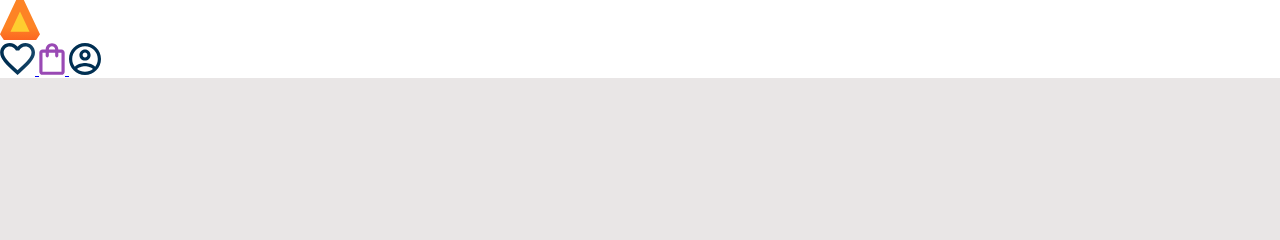
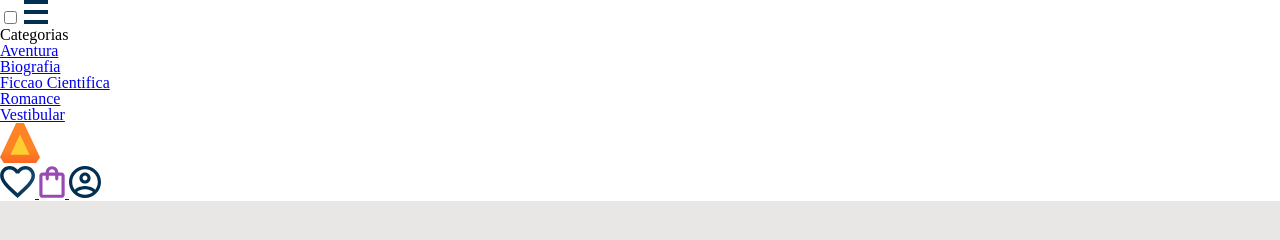
Before and after one commit to Prof-Ailson/RESPONSIVIDADE_H, a plain HTML site: page index.html in a window 1280 px wide. Drawn offline with Linux system fonts and the light colour scheme.

Commit message:
22 de junho

```diff
--- a/index.html
+++ b/index.html
@@ -12,10 +12,24 @@
 
 <body>
     <header class="cabecalho">
+
         <div class="container">
-            <span class="cabecalho__meu-hamburguer"> </span>
+            <input type="checkbox"  id="menu" class="container__botao">
+            <label for="menu">
+            <span class="cabecalho__menu-hamburguer container__imagem"> </span>
+            </label>
+            <ul class="lista-menu">
+                <li class="lista-menu__titulo">Categorias</li>
+                <li class="lista-menu__item"> <a href="#"> Aventura </a> </li>
+                <li class="lista-menu__item"> <a href="#"> Biografia </a> </li>
+                <li class="lista-menu__item"> <a href="#"> Ficcao Cientifica </a> </li>
+                <li class="lista-menu__item"> <a href="#"> Romance </a> </li>
+                <li class="lista-menu__item"> <a href="#"> Vestibular </a> </li>
+            </ul>
+
             <img src="img/Logo.svg" alt="logotipo da biblioteca Alura">
         </div>
+
         <div class="container">
             <a href="#"> <img src="img/Favoritos.svg" alt="meus favoritos" class="container__imagem"> </a>
             <a href="#"> <img src="img/Emprestimos.svg" alt="meus emprestimos" class="container__imagem"> </a>
```
